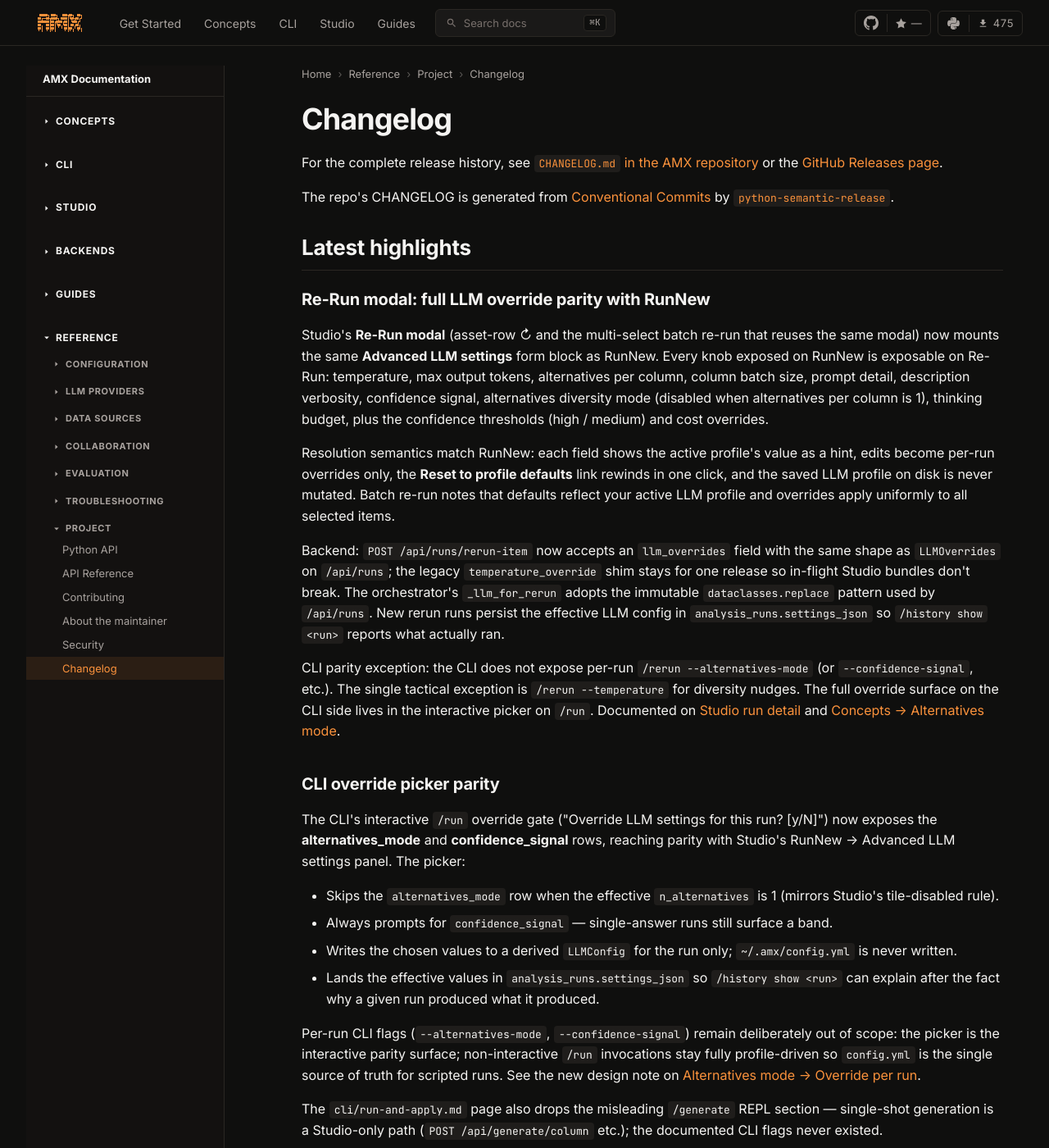
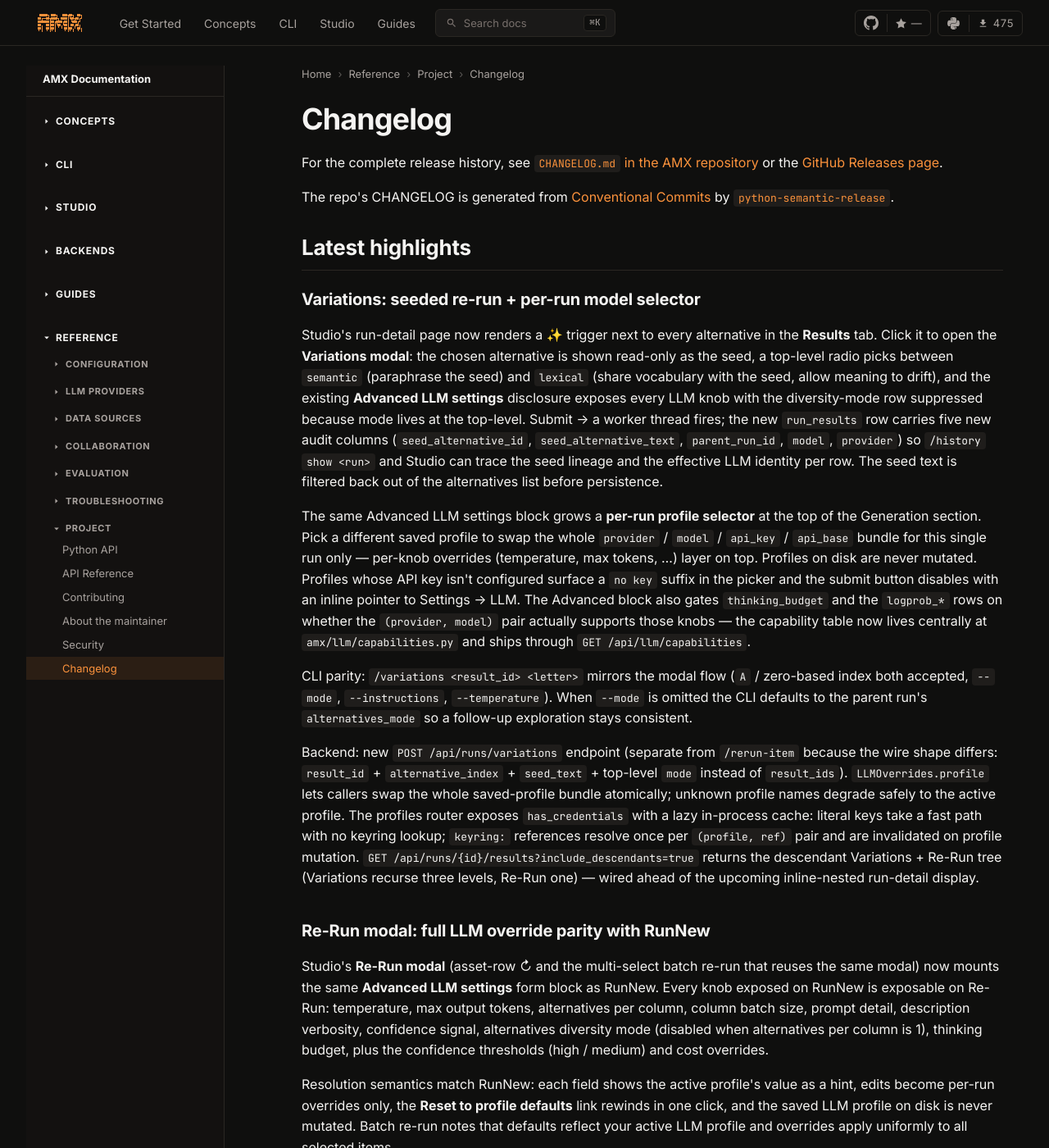
Before and after one commit to omeryasirkucuk/amx-docs, an MkDocs documentation site: the page built from docs/changelog.md, in a window 1280 px wide and 1400 px high. Shown: the whole window at 82% size. Built offline with MkDocs 1.6.1 and Material for MkDocs 9.7.7, drawn with Linux system fonts in a browser that asks for light colours; comment, search, counter and statistics services are not loaded.

Commit message:
docs: Variations feature, per-run profile selector, capability gating
* New docs/studio/variations.md describing the seed-based re-run
  flow: trigger icon, modal layout (seed read-only, top-level
  Semantic / Lexical radio, Advanced LLM settings with
  hideAlternativesModeRow), per-run model selector with
  has_credentials warning, capability gating, CLI equivalent.
* docs/studio/run-detail.md: a 'Variations from an alternative'
  subsection under Results, cross-linking to variations.md.
* docs/changelog.md: top-of-Latest entry summarising the feature
  set: ✨ trigger, audit columns, LLMOverrides.profile swap,
  has_credentials lazy cache, capability table, descendant tree
  endpoint, CLI parity.
* mkdocs.yml: register Variations between Run detail and Compare
  in the Studio nav group.

mkdocs build --strict completes clean.

```diff
--- a/docs/changelog.md
+++ b/docs/changelog.md
@@ -7,6 +7,56 @@
 by [`python-semantic-release`](https://python-semantic-release.readthedocs.io/).
 
 ## Latest highlights
+
+### Variations: seeded re-run + per-run model selector
+
+Studio's run-detail page now renders a ✨ trigger next to every
+alternative in the **Results** tab. Click it to open the **Variations
+modal**: the chosen alternative is shown read-only as the seed, a
+top-level radio picks between `semantic` (paraphrase the seed) and
+`lexical` (share vocabulary with the seed, allow meaning to drift),
+and the existing **Advanced LLM settings** disclosure exposes every
+LLM knob with the diversity-mode row suppressed because mode lives
+at the top-level. Submit → a worker thread fires; the new
+`run_results` row carries five new audit columns
+(`seed_alternative_id`, `seed_alternative_text`, `parent_run_id`,
+`model`, `provider`) so `/history show <run>` and Studio can trace
+the seed lineage and the effective LLM identity per row. The seed
+text is filtered back out of the alternatives list before
+persistence.
+
+The same Advanced LLM settings block grows a **per-run profile
+selector** at the top of the Generation section. Pick a different
+saved profile to swap the whole `provider` / `model` / `api_key` /
+`api_base` bundle for this single run only — per-knob overrides
+(temperature, max tokens, …) layer on top. Profiles on disk are
+never mutated. Profiles whose API key isn't configured surface a
+`no key` suffix in the picker and the submit button disables with
+an inline pointer to Settings → LLM. The Advanced block also gates
+`thinking_budget` and the `logprob_*` rows on whether the
+`(provider, model)` pair actually supports those knobs — the
+capability table now lives centrally at `amx/llm/capabilities.py`
+and ships through `GET /api/llm/capabilities`.
+
+CLI parity: `/variations <result_id> <letter>` mirrors the modal
+flow (`A` / zero-based index both accepted, `--mode`,
+`--instructions`, `--temperature`). When `--mode` is omitted the
+CLI defaults to the parent run's `alternatives_mode` so a follow-up
+exploration stays consistent.
+
+Backend: new `POST /api/runs/variations` endpoint (separate from
+`/rerun-item` because the wire shape differs: `result_id` +
+`alternative_index` + `seed_text` + top-level `mode` instead of
+`result_ids`). `LLMOverrides.profile` lets callers swap the whole
+saved-profile bundle atomically; unknown profile names degrade
+safely to the active profile. The profiles router exposes
+`has_credentials` with a lazy in-process cache: literal keys take a
+fast path with no keyring lookup; `keyring:` references resolve once
+per `(profile, ref)` pair and are invalidated on profile mutation.
+`GET /api/runs/{id}/results?include_descendants=true` returns the
+descendant Variations + Re-Run tree (Variations recurse three
+levels, Re-Run one) — wired ahead of the upcoming inline-nested
+run-detail display.
 
 ### Re-Run modal: full LLM override parity with RunNew
 
--- a/mkdocs.yml
+++ b/mkdocs.yml
@@ -154,6 +154,7 @@
       - Browse: studio/browse.md
       - Runs: studio/runs.md
       - Run detail: studio/run-detail.md
+      - Variations: studio/variations.md
       - Compare: studio/compare.md
       - Ask: studio/ask.md
       - Pending: studio/pending.md
```
Also changed, not shown: docs/studio/run-detail.md (+12 -0 lines), docs/studio/variations.md (added, +139 -0 lines).
